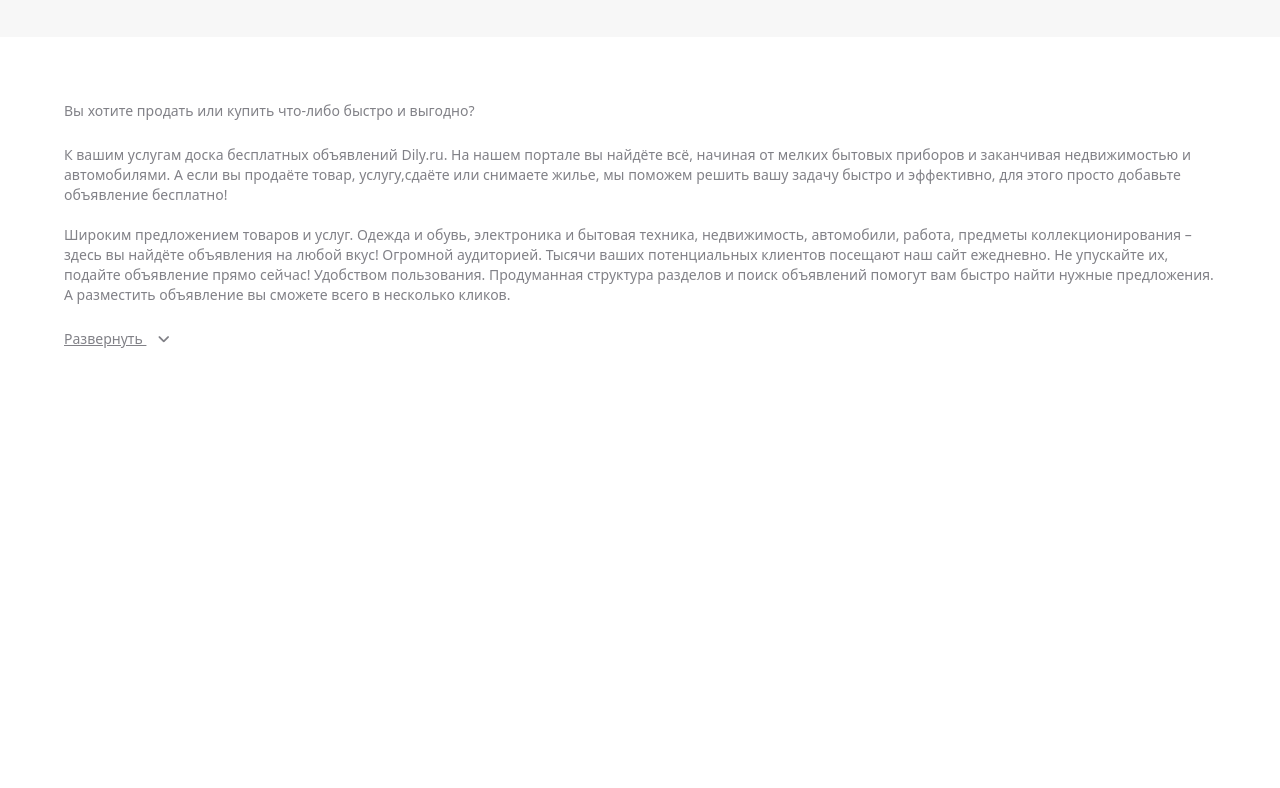
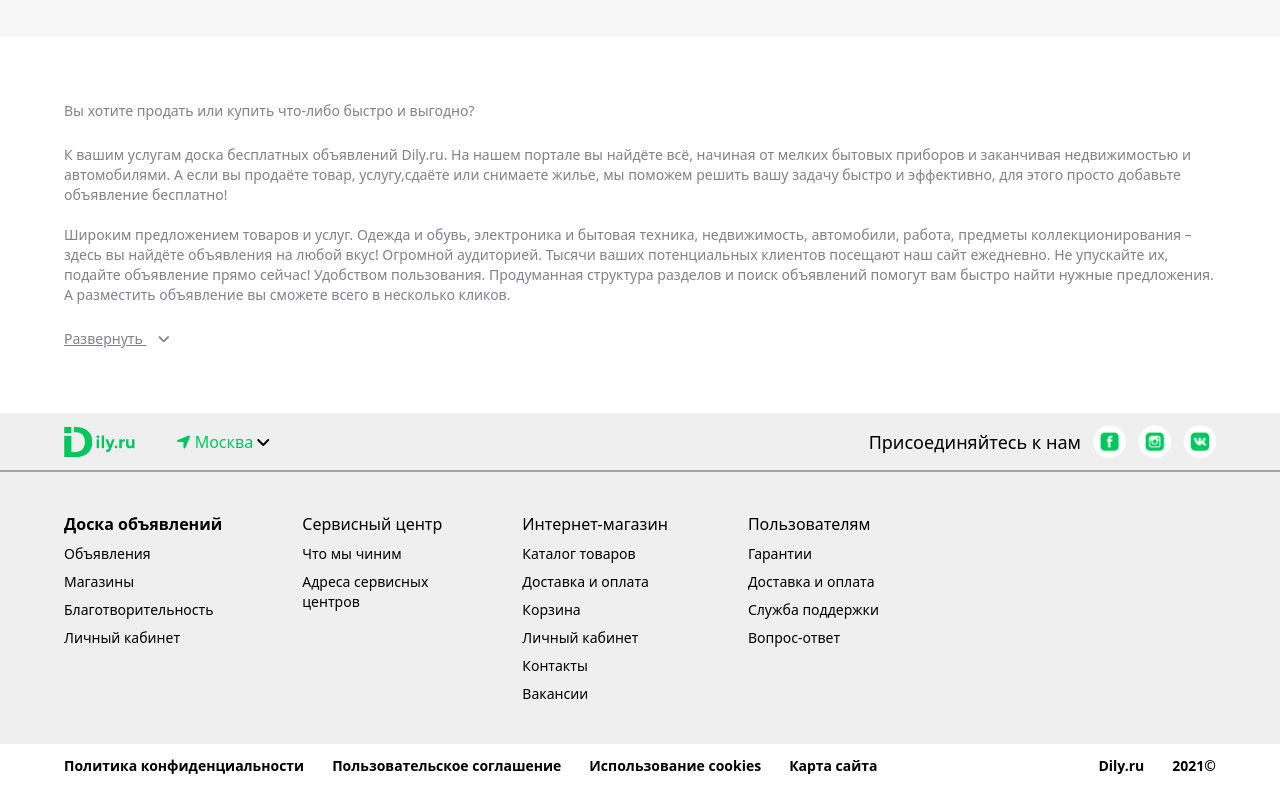
Before and after one commit to Umar777406/teamwork, a website: page src/R1.html in a window 1280 px wide. Shown: the part 2513-3301 px from the top of the page. Before the commit the page ends 2926 px from the top, so only its background shows below. Drawn offline with nearby package versions, Linux system fonts and the light colour scheme; files that its build step writes are made by us from their sources.

Commit message:
R1-footer

```diff
--- a/src/R1.html
+++ b/src/R1.html
@@ -188,6 +188,70 @@
                 несколько кликов.</h1><br>
             <h1 class="text-[#818187] text-sm underline">Развернуть <i class="ml-3 fa-solid fa-angle-down"></i></h1>
         </section>
+
+        <footer class="bg-[#EFEFEF]">
+            <nav class="border-b-2 border-gray-400 flex justify-between items-center">
+                <div class="w-[90%] max-w-[1200px] m-auto py-3 justify-between items-center flex">
+                    <div class="flex gap-10 items-center">
+                        <img src="/src/rimg/1.png" alt="" class="w-[72p] h-[31px]">
+                        <h1 class="text-[#00C65E] hidden lg:block"><i class="fa-solid fa-location-arrow"></i>
+                            Москва <span><i class="text-black fa-solid fa-angle-down"></i></span></h1>
+                    </div>
+                    <div class="flex gap-3 items-center">
+                        <h1 class="text-lg font-medium hidden lg:block">Присоединяйтесь к нам </h1>
+                        <img src="./rimg/5.png" alt="" class="w-[33px] h-[33px]">
+                        <img src="./rimg/6.png" alt="" class="w-[33px] h-[33px]">
+                        <img src="./rimg/7.png" alt="" class="w-[33px] h-[33px]">
+                    </div>
+                </div>
+            </nav>
+
+            <section class="w-[90%] max-w-[1200px] lg:gap-[80px] gap-10 m-auto flex py-10 flex-wrap">
+                <ul class="space-y-2">
+                    <li class="text-base font-semibold">Доска объявлений</li>
+                    <li class="text-sm font-normal">Объявления</li>
+                    <li class="text-sm font-normal">Магазины</li>
+                    <li class="text-sm font-normal">Благотворительность</li>
+                    <li class="text-sm font-normal">Личный кабинет</li>
+                </ul>
+                <ul class="space-y-2">
+                    <li class="text-base font-medium">Сервисный центр</li>
+                    <li class="text-sm font-normal">Что мы чиним</li>
+                    <li class="text-sm font-normal">Адреса сервисных<br>центров</li>
+                </ul>
+                <ul class="space-y-2">
+                    <li class="text-base font-medium">Интернет-магазин</li>
+                    <li class="text-sm font-normal">Каталог товаров</li>
+                    <li class="text-sm font-normal">Доставка и оплата</li>
+                    <li class="text-sm font-normal">Корзина</li>
+                    <li class="text-sm font-normal">Личный кабинет</li>
+                    <li class="text-sm font-normal">Контакты</li>
+                    <li class="text-sm font-normal">Вакансии</li>
+                </ul>
+                <ul class="space-y-2">
+                    <li class="text-base font-medium">Пользователям</li>
+                    <li class="text-sm font-normal">Гарантии</li>
+                    <li class="text-sm font-normal">Доставка и оплата</li>
+                    <li class="text-sm font-normal">Служба поддержки</li>
+                    <li class="text-sm font-normal">Вопрос-ответ</li>
+                </ul>
+            </section>
+
+            <nav class="bg-white py-3">
+                <div class="w-[90%] lg:max-w-[1200px] m-auto flex justify-between">
+                    <div class="flex lg:gap-7 text-sm font-semibold flex-wrap gap-2">
+                        <h1>Политика конфиденциальности</h1>
+                        <h1 class="hidden lg:block">Пользовательское соглашение</h1>
+                        <h1 class="hidden lg:block">Использование cookies</h1>
+                        <h1 class="hidden lg:block">Карта сайта</h1>
+                    </div>
+                    <div class="flex gap-7 text-sm font-semibold">
+                        <h1>Dily.ru</h1>
+                        <h1>2021©</h1>
+                    </div>
+                </div>
+            </nav>
+        </footer>
     </main>
 </body>
 
```
Also changed, not shown: src/rimg/5.png (added), src/rimg/6.png (added), src/rimg/7.png (added).
